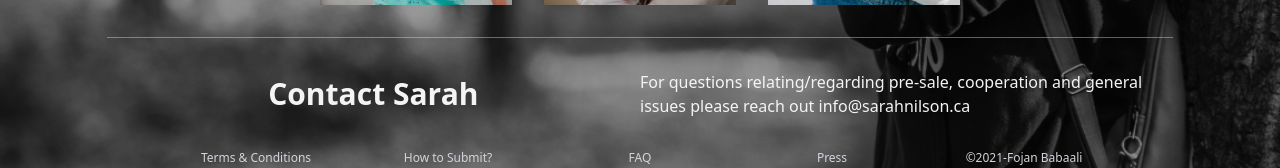
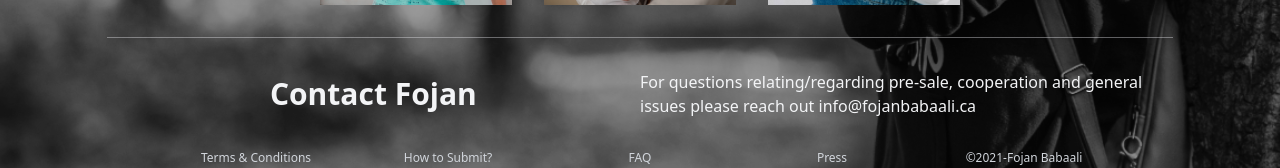
Before and after one commit to fojanb/Fojan-Portfolio, a React (Create React App) app: page / in a window 1280 px wide. Shown: the part 2059-2227 px from the top of the page. Built offline with nearby package versions, Linux system fonts and the light colour scheme.

Commit message:
Contact Updated

```diff
--- a/src/components/Contact/Contact.js
+++ b/src/components/Contact/Contact.js
@@ -6,11 +6,11 @@ const Contact = () => {
       <hr className="w-5/6 m-auto opacity-40" />
       <div className="grid grid-rows-1 grid-cols-2 text-gray-100 w-5/6 m-auto py-8">
         <p className="flex items-center justify-center text-gray-100 font-bold text-3xl">
-          Contact Sarah
+          Contact Fojan
         </p>
         <p className="flex justify-center items-center text-left">
           For questions relating/regarding pre-sale, cooperation and general
-          issues please reach out info@sarahnilson.ca
+          issues please reach out info@fojanbabaali.ca
         </p>
       </div>
     </div>
```
